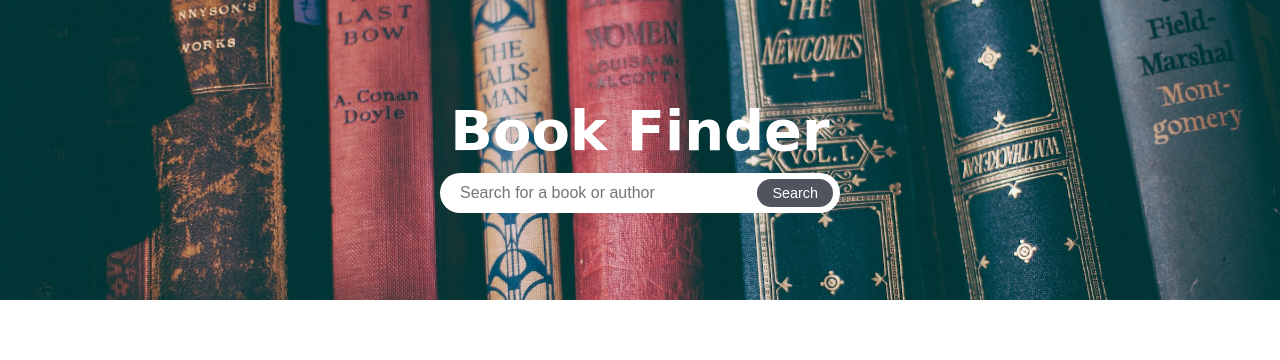
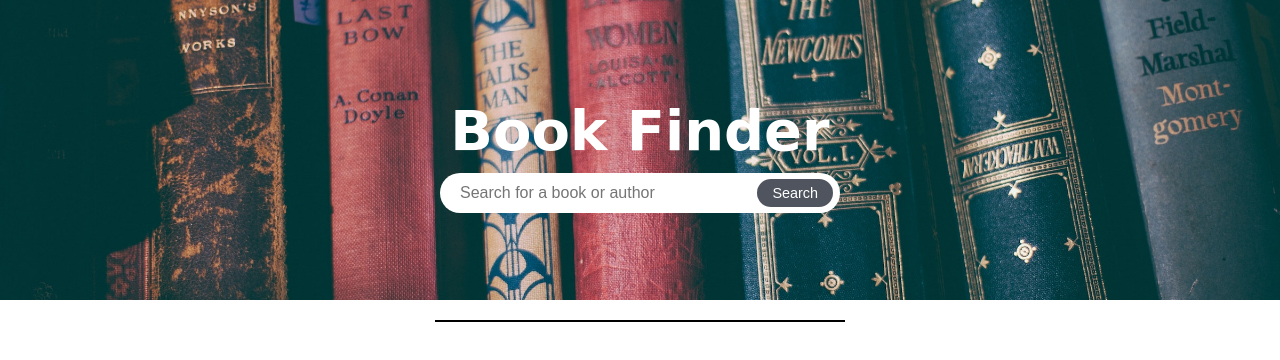
Before and after one commit to philosophy-flow/book-finder, a plain HTML site: page index.html in a window 1280 px wide. Drawn offline with Linux system fonts and the light colour scheme.

Commit message:
adding hr for placeholder

```diff
--- a/index.html
+++ b/index.html
@@ -16,7 +16,7 @@
     </form>
   </div>
 
-  <div class="results-container"></div>
+  <div class="results-container"><hr></div>
 
   <script src="script.js" charset="utf-8"></script>
 </body>
--- a/styles.css
+++ b/styles.css
@@ -74,8 +74,10 @@ body {
   outline: none;
 }
 
-
-
+hr {
+  width: 40%;
+  border: 1px solid black;
+}
 
 /* RESULTS */
 .results-container {
```
